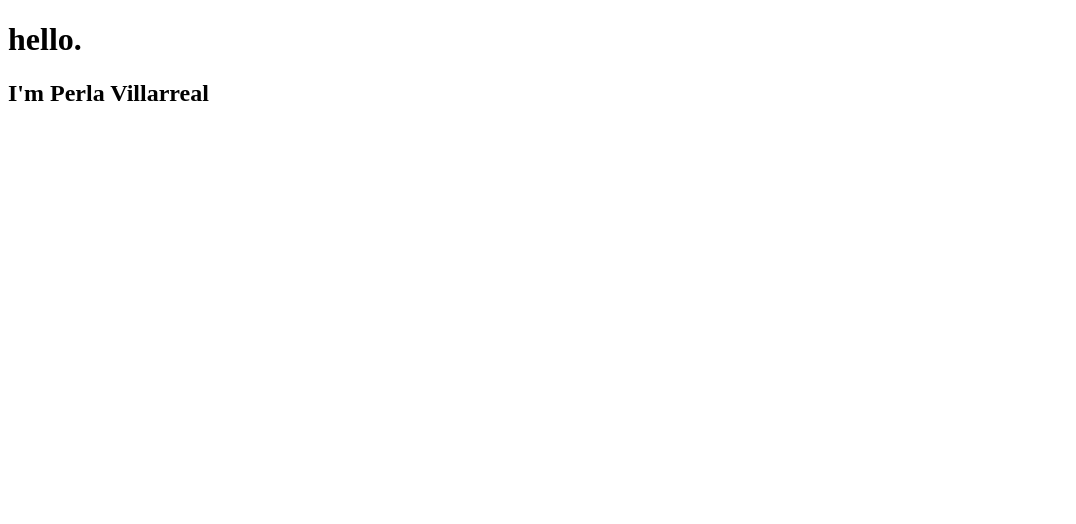
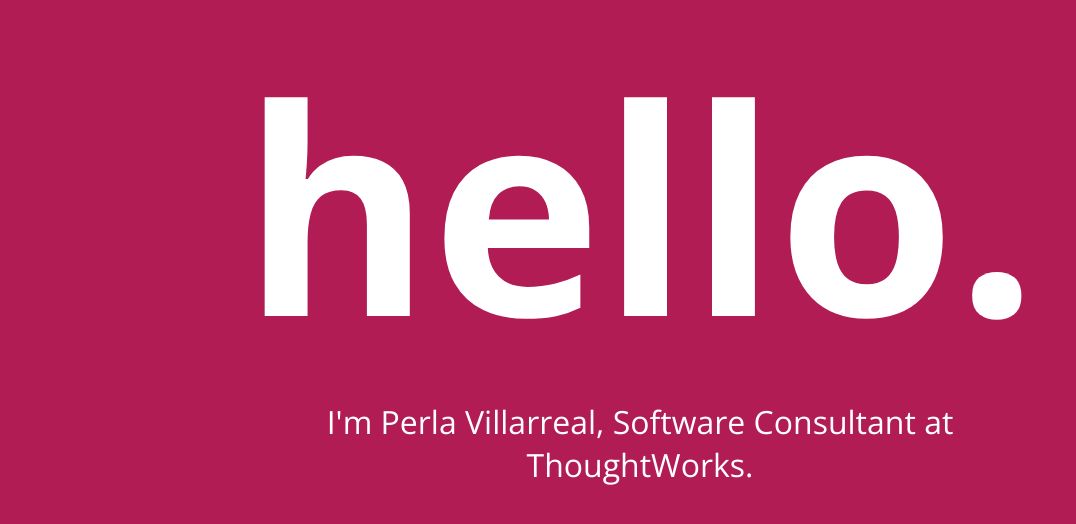
Before and after one commit to perlav/perlav.github.io, a plain HTML site: page index.html in a window 1280 px wide. Shown: the whole page, without its empty margins (0-1076 px from the left). Drawn offline with nearby package versions, Linux system fonts and the light colour scheme.

Commit message:
Styling - OpenSans, Background

```diff
--- a/index.html
+++ b/index.html
@@ -1,7 +1,14 @@
 <!DOCTYPE html>
 <html>
+<link href='http://fonts.googleapis.com/css?family=Open+Sans:400,300,700' rel='stylesheet' type='text/css'>
+<link rel="stylesheet" type="text/css" href="stylesheet/index.css">
+
 <body>
-<h1>hello.</h1>
-<h2> I'm Perla Villarreal</h2>
+    <div style="width:800px; margin:0 auto;">
+        <h1>hello.</h1>
+        <h2> I'm Perla Villarreal, Software Consultant at ThoughtWorks.</h2>
+    </div>
+
 </body>
+
 </html>
--- a/stylesheet/index.css
+++ b/stylesheet/index.css
@@ -1,10 +1,18 @@
+* {
+ font-size: 100%;
+ font-family: 'Open Sans', sans-serif;
+ color: white;
+ background-color: #B11C54;
+}
 h1{
-    display: block;
-    font-size: 48em;
-    margin-top: 0.67em;
-    margin-bottom: 0.67em;
-    margin-left: 0;
-    margin-right: 0;
-    font-weight: bold;
-    font-family: "Open Sans";
+	margin:0;
+    font-size: 18em;
+	font-weight: 700;
+    text-align: center;
 }
+h2{
+    margin:0;
+    font-size: 2em;
+    font-weight: 300;
+    text-align: center;
+}
```
